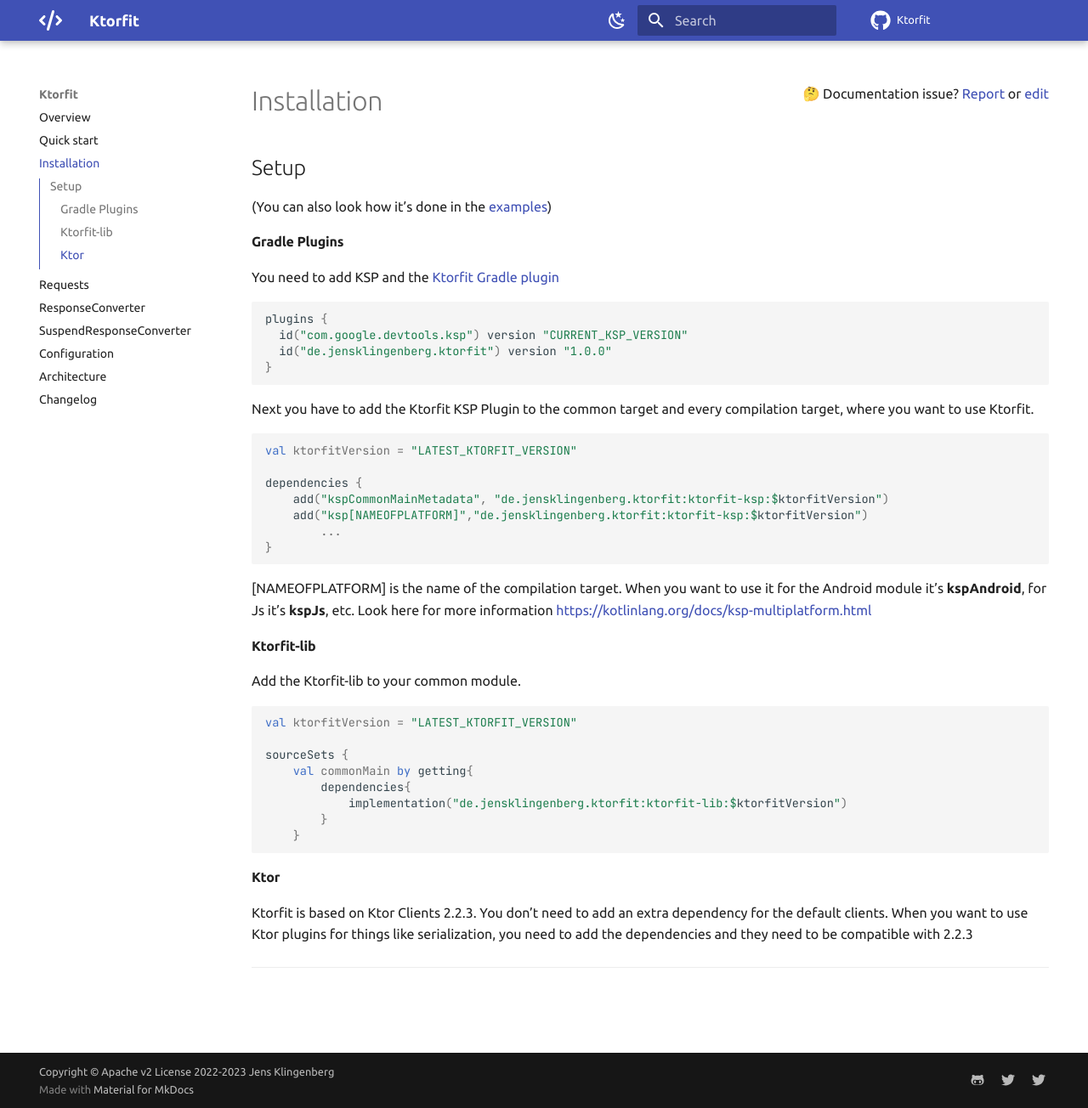
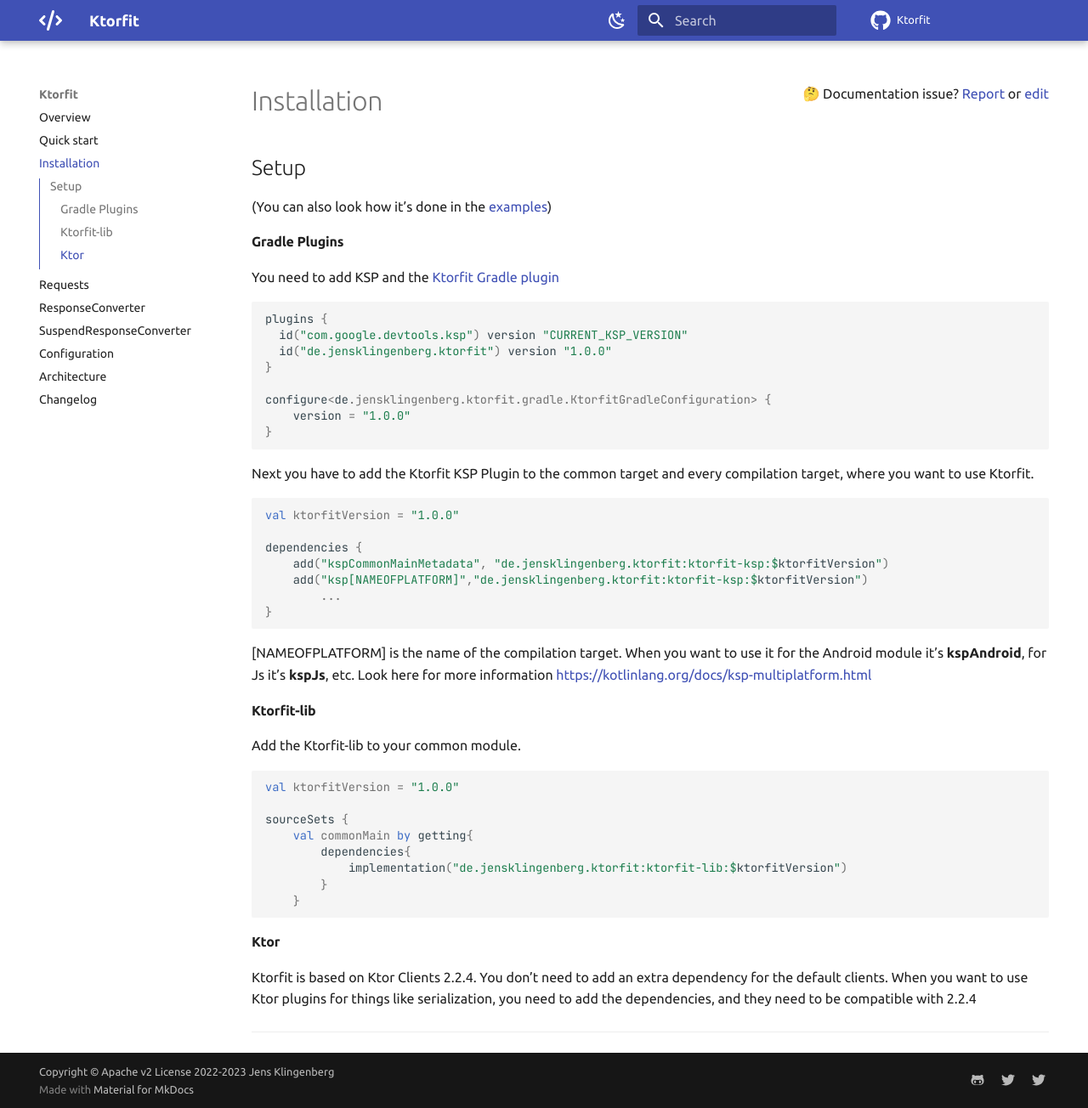
Before and after one commit to Foso/Ktorfit, an MkDocs documentation site: the page built from docs/installation.md, in a window 1280 px wide and 1304 px high. Shown: the whole window at 85% size. Built offline with MkDocs 1.6.1 and Material for MkDocs 9.7.7, drawn with Linux system fonts in a browser that asks for light colours; comment, search, counter and statistics services are not loaded.

````diff
--- a/docs/installation.md
+++ b/docs/installation.md
@@ -6,10 +6,13 @@
 #### Gradle Plugins
 You need to add KSP and the [Ktorfit Gradle plugin](https://plugins.gradle.org/plugin/de.jensklingenberg.ktorfit)
 ```kotlin
-
 plugins {
   id("com.google.devtools.ksp") version "CURRENT_KSP_VERSION"
   id("de.jensklingenberg.ktorfit") version "1.0.0"
+}
+
+configure<de.jensklingenberg.ktorfit.gradle.KtorfitGradleConfiguration> {
+    version = "1.0.0"
 }
 ```
 
@@ -17,7 +20,7 @@ Next you have to add the Ktorfit KSP Plugin to the common target and every compi
 
 
 ```kotlin
-val ktorfitVersion = "LATEST_KTORFIT_VERSION"
+val ktorfitVersion = "1.0.0"
 
 dependencies {
     add("kspCommonMainMetadata", "de.jensklingenberg.ktorfit:ktorfit-ksp:$ktorfitVersion")
@@ -34,7 +37,7 @@ Look here for more information https://kotlinlang.org/docs/ksp-multiplatform.htm
 
 Add the Ktorfit-lib to your common module.
 ```kotlin
-val ktorfitVersion = "LATEST_KTORFIT_VERSION"
+val ktorfitVersion = "1.0.0"
 
 sourceSets {
     val commonMain by getting{
@@ -45,5 +48,5 @@ sourceSets {
 ```
 
 #### Ktor
-Ktorfit is based on Ktor Clients 2.2.3. You don't need to add an extra dependency for the default clients.
-When you want to use Ktor plugins for things like serialization, you need to add the dependencies and they need to be compatible with 2.2.3
+Ktorfit is based on Ktor Clients 2.2.4. You don't need to add an extra dependency for the default clients.
+When you want to use Ktor plugins for things like serialization, you need to add the dependencies, and they need to be compatible with 2.2.4
````
Also changed, not shown: docs/CHANGELOG.md (+1 -0 lines), docs/configuration.md (+9 -0 lines), docs/requests.md (+2 -1 lines), 2 other files.
